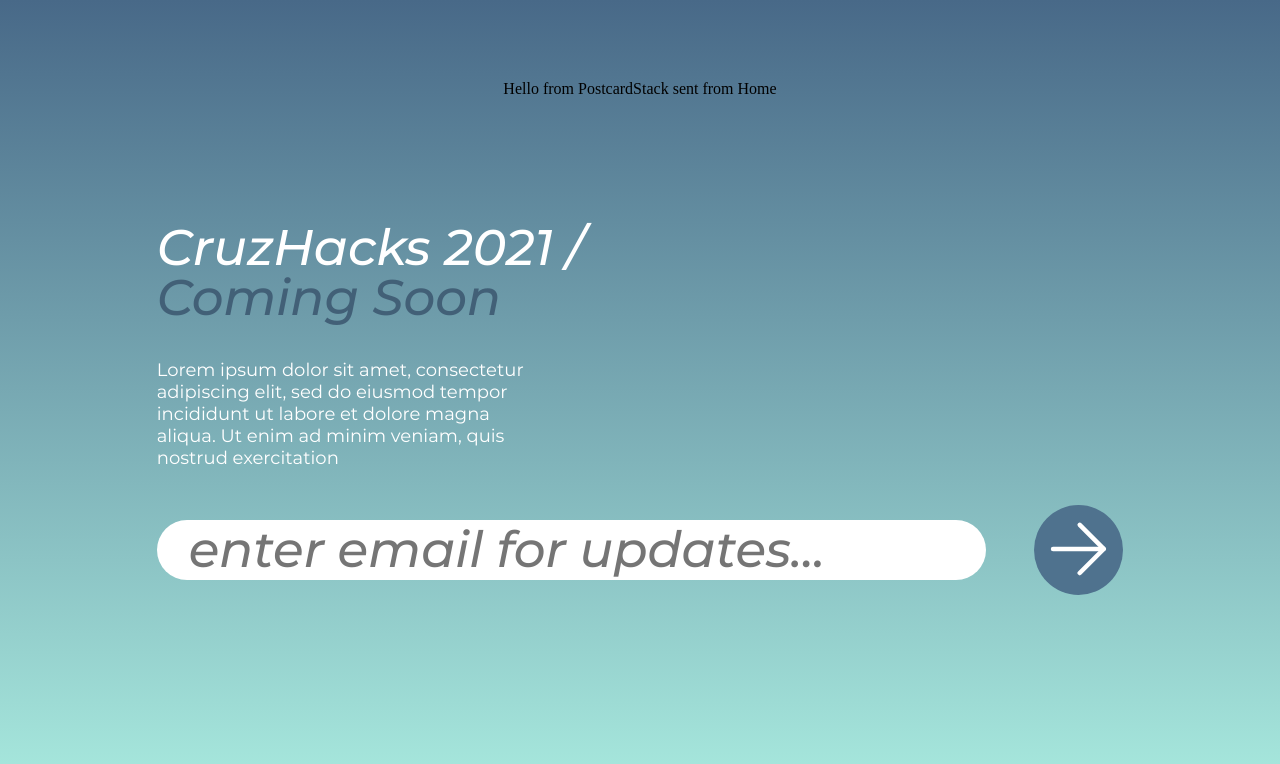
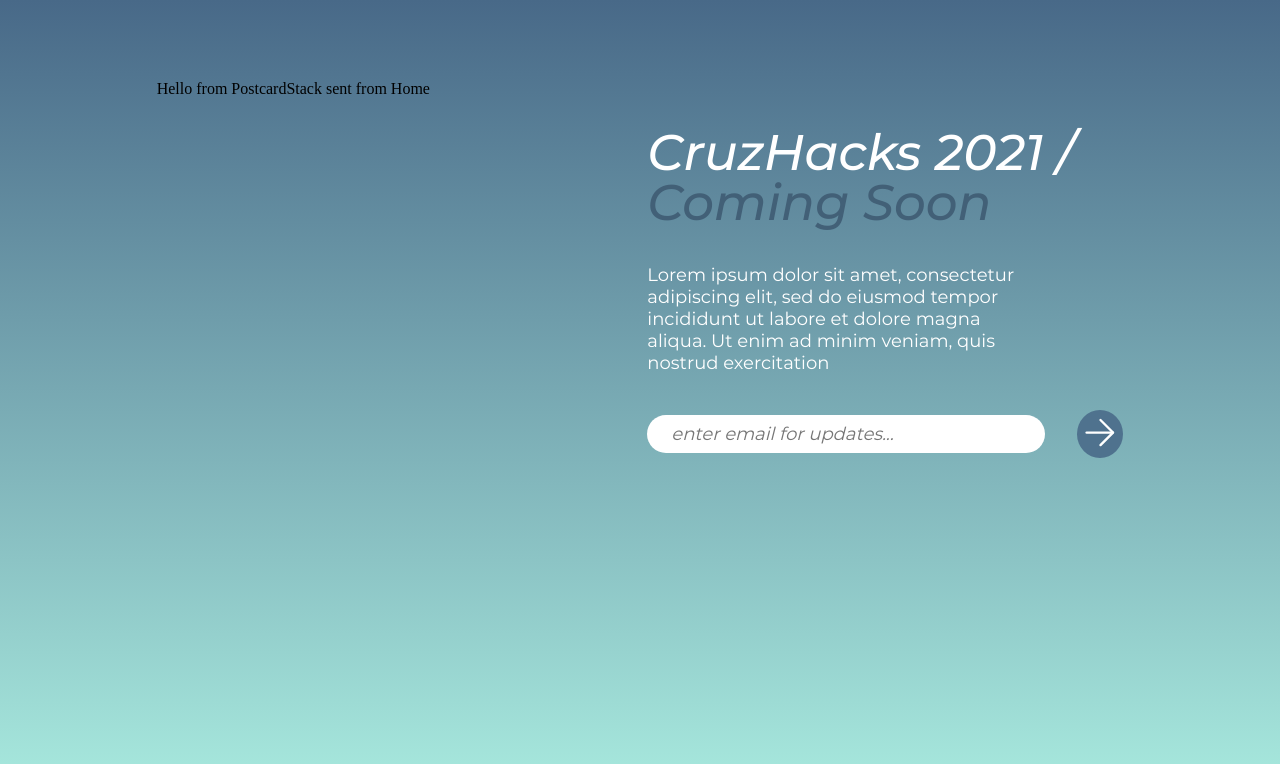
Before and after one commit to CruzHacks/cruzhacks-2021-website, a React (Create React App) app: page / in a window 1280 px wide. Shown: the top 764 px of the page. Built offline with nearby package versions, Linux system fonts and the light colour scheme.

Commit message:
added feedback to mailing component

```diff
--- a/src/components/EmailSubscription/EmailSubscription.scss
+++ b/src/components/EmailSubscription/EmailSubscription.scss
@@ -5,41 +5,45 @@
   display: flex;
   align-items: center;
   flex-wrap: wrap;
-  width: 100%;
 
   &__searchBox {
-    @include typography.title-text;
+    @include typography.description;
     color: var(--grey);
+    font-style: italic;
     border: none;
 
     border-radius: 50px;
-    margin-right: var(--extra-extra-large-spacer);
-    padding: 0 var(--extra-large-spacer);
-    width: 765px;
-    min-width: 470px;
-    max-height: 60px;
+    margin-right: var(--extra-large-spacer);
+    padding: var(--small-spacer) var(--large-spacer);
+    width: 350px;
 
-    @include responsiveness.respond(tab-port) {
-      min-width: unset;
-      width: 100%;
-      text-overflow: ellipsis;
-      margin-bottom: var(--medium-spacer);
+    @include responsiveness.respond(tab-land) {
+      width: unset;
+      padding-right: var(--extra-extra-large-spacer);
+      margin-right: var(--large-spacer);
     }
   }
 
   &__inputButton {
     background: var(--wedgewood);
     border-radius: 50%;
-    padding: var(--medium-spacer);
+    padding: var(--small-spacer);
     border: none;
   }
 
   &__arrow {
-    width: 4.5vw;
-    max-width: 60px;
+    width: 3vw;
+    max-width: 30px;
   }
 
   &__feedbackMessage {
     @include typography.description;
+    color: var(--wedgewood);
+    width: 400px;
+    margin-top: var(--extra-small-spacer);
+
+    @include responsiveness.respond(tab-land) {
+      width: 325px;
+    }
   }
 }
--- a/src/components/EmailSubscription/index.view.tsx
+++ b/src/components/EmailSubscription/index.view.tsx
@@ -7,7 +7,8 @@
 const EmailSubscriptionForm: React.FC = () => {
   const [userEmail, setUserEmail] = useState("");
   const [feedbackMessage, setFeedbackMessage] = useState("");
-  const [showFeedback, setShowFeedback] = useState(false);
+  const [showFeedback, setShowFeedback] = useState(true);
+  const [showInput, setShowInput] = useState(true);
 
   const handleInput = (event: React.FormEvent<HTMLInputElement>) => {
     setUserEmail(event.currentTarget.value.trim());
@@ -20,17 +21,23 @@
   };
 
   const submitEmail = () => {
+    setShowFeedback(true);
+    setFeedbackMessage("Please wait while your message is being submitted...");
+    setUserEmail("");
+
     axios
       .post(
         "https://us-central1-cruzhacks-4a899.cloudfunctions.net/subscribe",
         { email: userEmail }
       )
       .then((response: AxiosResponse) => {
-        setShowFeedback(true);
         setFeedbackMessage(response.data.message);
+
+        if (response.status === 200) {
+          setShowInput(false);
+        }
       })
       .catch(() => {
-        setShowFeedback(true);
         setFeedbackMessage(
           "Oh no! Your submission looks like it failed - please try your request again!"
         );
@@ -38,18 +45,15 @@
   };
 
   return (
-    <div className="EmailSubscription">
-      {showFeedback ? (
-        <div className="EmailSubscription__feedbackMessage">
-          {feedbackMessage}
-        </div>
-      ) : (
-        <>
+    <>
+      {showInput && (
+        <div className="EmailSubscription">
           <input
             className="EmailSubscription__searchBox"
             placeholder="enter email for updates..."
             type="text"
             name="name"
+            value={userEmail}
             onChange={handleInput}
             onKeyDown={handleKey}
           />
@@ -59,9 +63,14 @@
           >
             <Arrow className="EmailSubscription__arrow" />
           </button>
-        </>
+        </div>
       )}
-    </div>
+      {showFeedback && (
+        <div className="EmailSubscription__feedbackMessage">
+          {feedbackMessage}
+        </div>
+      )}
+    </>
   );
 };
 
```
Also changed, not shown: 1 other file (tests, documents, lock files or other folders).
